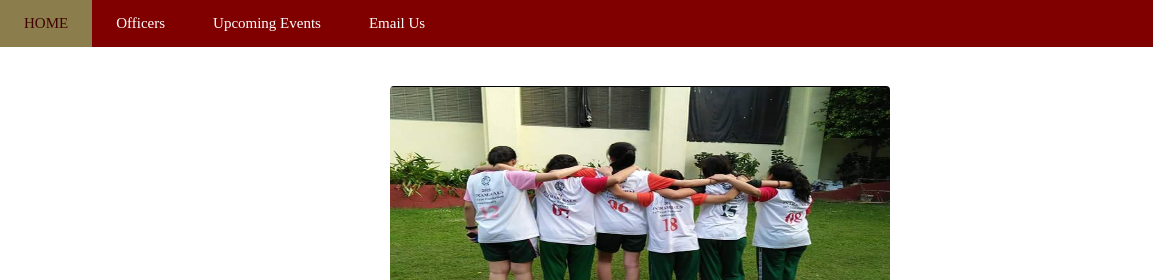
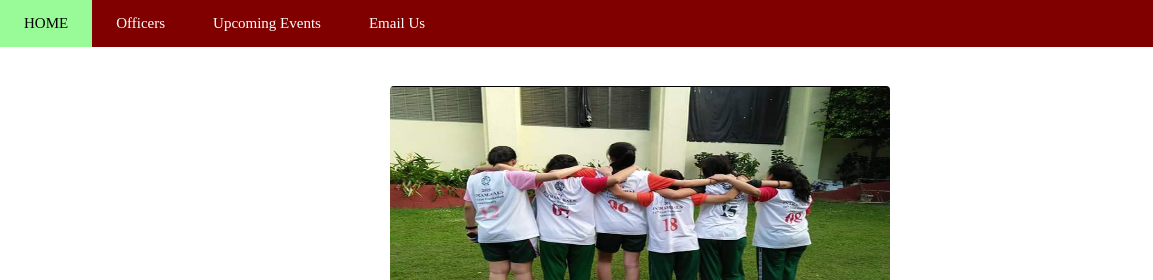
Before and after one commit to CarineCamagay/ETPROJECT, a plain HTML site: page index.html in a window 1280 px wide. Shown: the top 280 px of the page, 0-1153 px from the left. Drawn offline with Linux system fonts and the light colour scheme.

Commit message:
Update style.css

```diff
--- a/style.css
+++ b/style.css
@@ -149,10 +149,3 @@ hr{border:0;border-top:1px solid #eee;margin:20px 0}
 #footer{
     background-color: maroon;
 }
-
-a:link{
-    color:white;
-}
-a:hover{
-    opacity:0.5;
-}
```
